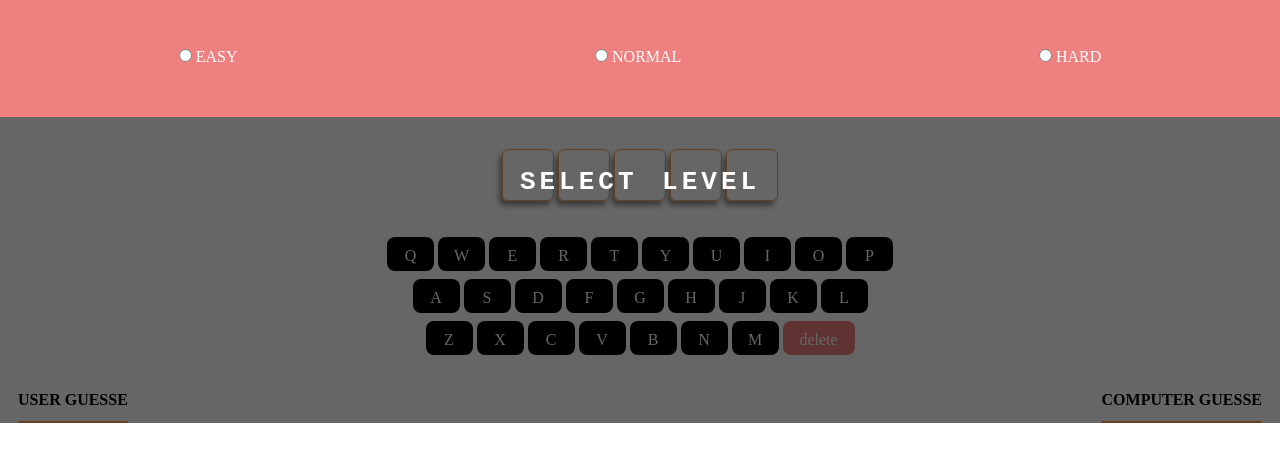
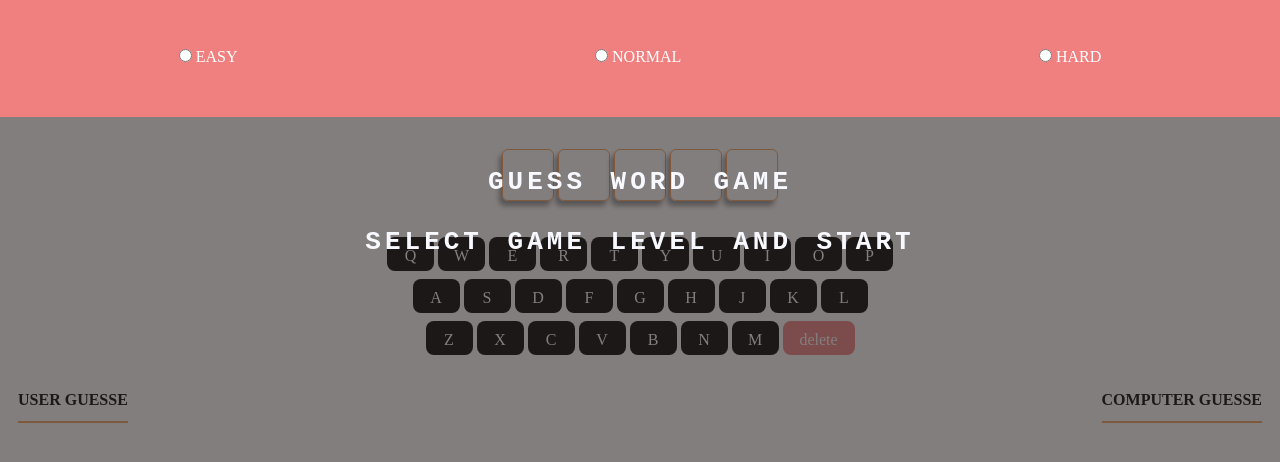
Before and after one commit to kpls72s/lingolish, a plain HTML site: page index.html in a window 1280 px wide. Shown: the part 54-516 px from the top of the page. Drawn offline with Linux system fonts and the light colour scheme.

Commit message:
change main-cover message and style

```diff
--- a/index.html
+++ b/index.html
@@ -29,7 +29,7 @@
         </div>
     </header>
     <main>
-        <div class="main-cover"><h4>SELECT LEVEL</h4></div>
+        <div class="main-cover"><h4>GUESS WORD GAME</h4><h4>SELECT GAME LEVEL AND START</h4></div>
         <div id="inputs">
             <span data-value=""  data-index="0" class="input"></span>
             <span data-value=""  data-index="1" class="input"></span>
--- a/lingolish.css
+++ b/lingolish.css
@@ -15,19 +15,19 @@ main{
 }
 .main-cover{
     position: absolute;
-    background: rgba(0,0,0,0.6);
+    background: rgba(48, 40, 40, 0.6);
     z-index: 1;
     padding: 20px;
     top: -30px;
-    bottom: 0;
     left: 0;
     right: 0;
     transition: 0.4s;
+    height: 100vh;
 }
 .main-cover h4{
     text-align: center;
     margin: 30px auto;
-    color: #fff;
+    color: ghostwhite;
     font-size: xx-large;
     word-spacing: 5px;
     letter-spacing: 4px;
--- a/lingolish.js
+++ b/lingolish.js
@@ -212,7 +212,7 @@ function normalGame() {
         countIncorrect +=
           computerIncorrect.indexOf(selectItem[j]) !== -1 ? 1 : 0;
       }
-      if (countEqual === computerCorrect.length && countIncorrect < 2) {
+      if (countEqual === computerCorrect.length && countIncorrect < 3) {
         condition = false;
       } else {
         condition = true;
@@ -265,7 +265,7 @@ function hardGame() {
           computerIncorrect.indexOf(selectItem[j]) !== -1 ? 1 : 0;
       }
 
-      if (countEqual === count && countIncorrect <= 1) {
+      if (countEqual === count && countIncorrect <= 2) {
         condition = false;
       } else {
         condition = true;
```
